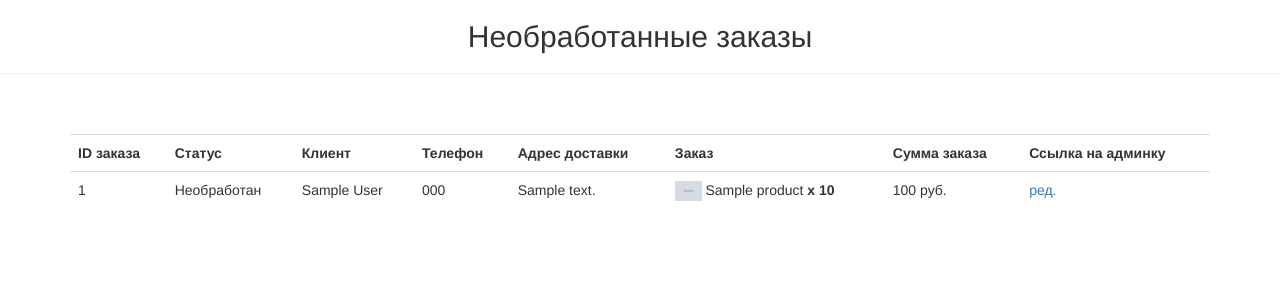
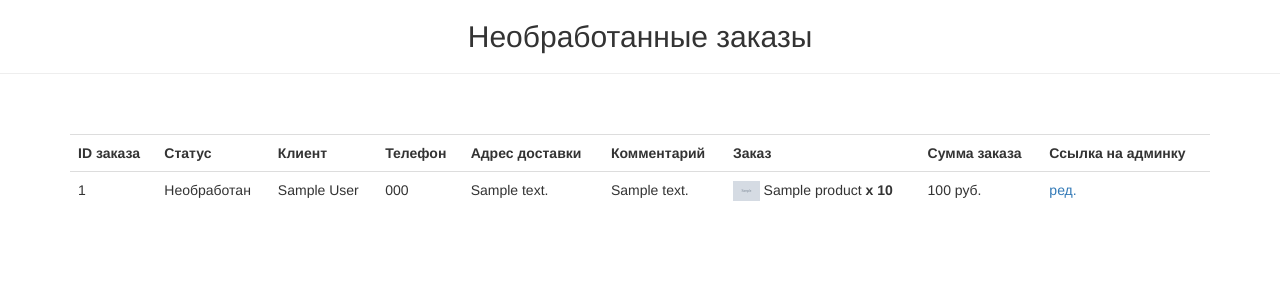
Before and after one commit to e13q/Django_2, a Django app: page /manager/orders/ in a window 1280 px wide. Shown: the part 52-352 px from the top of the page. Run offline with Django 3.2, Linux system fonts and the light colour scheme; a user stored in the database is signed in; tables that the repository leaves empty hold one stand-in row (values such as "Sample post"); grey boxes marked "Sample" are stand-in pictures; parts of the project's set-up code (start-up, migrations or seed data) failed here and were passed over; some libraries are stand-ins or nearby versions.

Commit message:
add comment for orders in manager page

```diff
--- a/foodcartapp/models.py
+++ b/foodcartapp/models.py
@@ -164,6 +164,10 @@ class Order(models.Model):
         default=STATUSES[0][0],
         db_index=True
     )
+    comment = models.TextField(
+        'комментарий',
+        blank=True
+    )
 
     objects = OrderQuerySet.as_manager()
 
--- a/restaurateur/templates/order_items.html
+++ b/restaurateur/templates/order_items.html
@@ -18,6 +18,7 @@
       <th>Клиент</th>
       <th>Телефон</th>
       <th>Адрес доставки</th>
+      <th>Комментарий</th>
       <th>Заказ</th>
       <th>Сумма заказа</th>
       <th>Ссылка на админку</th>
@@ -30,6 +31,7 @@
           <td>{{ order.first_name }} {{ order.last_name }}</td>
           <td>{{ order.phone_number }}</td>
           <td>{{ order.address }}</td>
+          <td>{{ order.comment }}</td>
           <td>
             {% for order_item in order.order_list.all %}
               <img src="{{order_item.product.image.url}}" alt="{{order_item.product.name}}" height="20px">
```
Also changed, not shown: foodcartapp/migrations/0043_order_comment.py (added).
